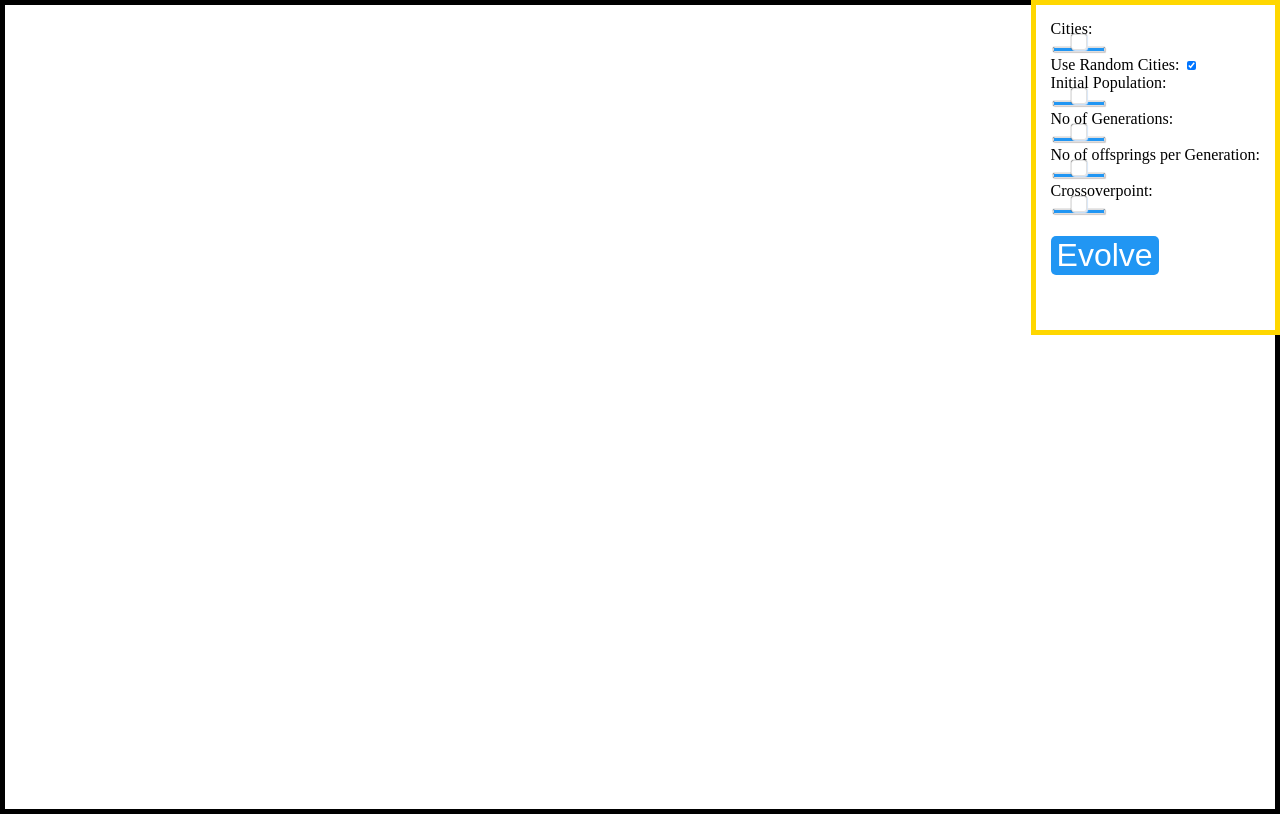
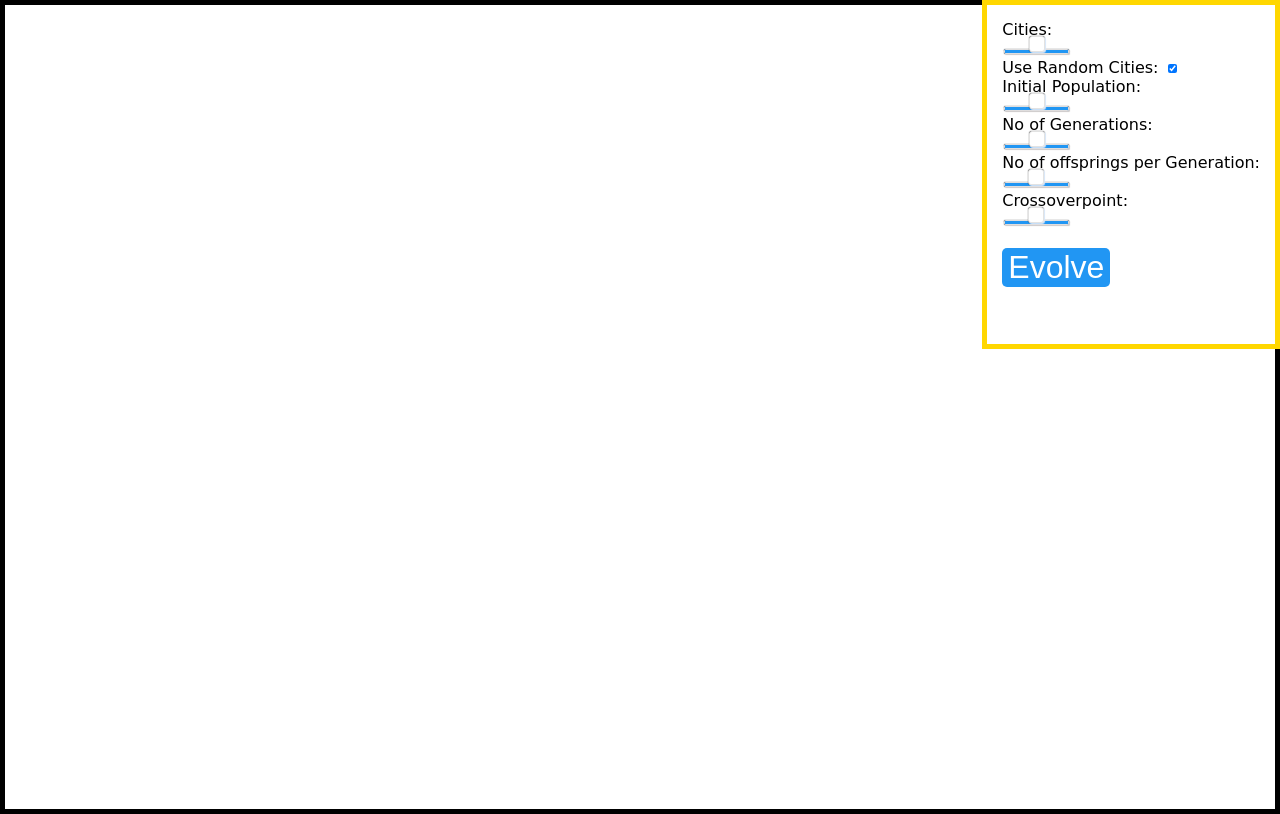
Before and after one commit to dillir07/Genetic-Algorithm-TSP, a website: page index.html in a window 1280 px wide. Drawn offline with Linux system fonts and the light colour scheme.

Commit message:
changed font-family

```diff
--- a/styles/style.css
+++ b/styles/style.css
@@ -1,5 +1,6 @@
 body {
     margin: 0px;
+    font-family: cursive
 }
 
 #mapContainer {
```
